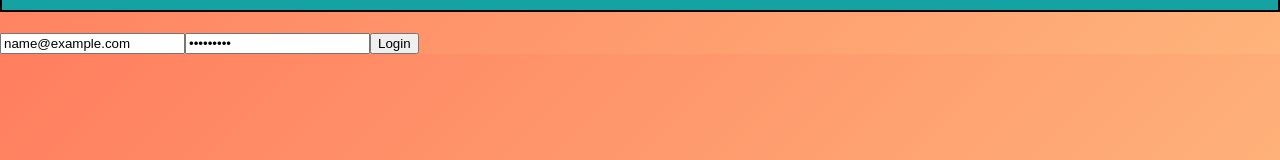
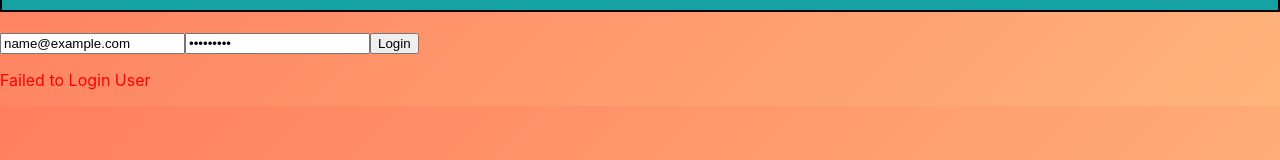
Before and after one commit to lizhopp/Janaya-Capstone-Code-Review, a React (Create React App) app in the folder coding-resources-review/coding-review-website/: page /login in a window 1280 px wide. Both pictures are taken after typing "name@example.com", "Sample123" into the empty fields and a click on the button "Login". Shown: the part 135-295 px from the top of the page. Built offline with nearby package versions, Linux system fonts and the light colour scheme; no server answers.

Commit message:
fixed the destruction of the token

```diff
--- a/coding-resources-review/coding-review-website/src/components/Login.js
+++ b/coding-resources-review/coding-review-website/src/components/Login.js
@@ -1,10 +1,11 @@
 import React, { useState } from 'react';
 import { useNavigate } from 'react-router-dom';
 
-function Login() {
+function Login({ setToken }) { // Destructure setToken from props
   const [email, setEmail] = useState('');
   const [password, setPassword] = useState('');
   const navigate = useNavigate();
+  const [error, setError] = useState(null);
 
   const handleSubmit = async (e) => {
     e.preventDefault();
@@ -25,10 +26,11 @@ function Login() {
       const data = await response.json();
       console.log('Login successful:', data);
       localStorage.setItem('token', data.token); // Save the token for future requests
-        // Redirect to the profile page
-    navigate('/profile');
+      setToken(data.token); // Update the token state in App.js
+      navigate('/profile'); // Redirect to the profile page
     } catch (error) {
       console.error('Error logging in:', error);
+      setError("Failed to Login User");
     }
   };
 
@@ -49,6 +51,7 @@ function Login() {
         required
       />
       <button type="submit">Login</button>
+      {error && <p style={{ color: 'red' }}>{error}</p>}
     </form>
   );
 }
--- a/coding-resources-review/coding-review-website/src/components/Profile.js
+++ b/coding-resources-review/coding-review-website/src/components/Profile.js
@@ -12,7 +12,9 @@ function Profile() {
     fetch('/api/auth/me', {
       headers: {
         Authorization: `Bearer ${localStorage.getItem('token')}`,
+
       },
+
     })
       .then(response => {
         if (!response.ok) {
@@ -21,6 +23,7 @@ function Profile() {
         return response.json();
       })
       .then(data => setUser(data))
+
       .catch(error => {
         console.error('Error fetching user:', error);
         navigate('/login'); // Redirect to login if unauthorized
--- a/coding-resources-review/coding-review-website/src/components/ProtectedRoute.js
+++ b/coding-resources-review/coding-review-website/src/components/ProtectedRoute.js
@@ -1,7 +1,7 @@
 import React from 'react';
 import { Navigate } from 'react-router-dom';
 
-function ProtectedRoute({ token, children }) {
+const ProtectedRoute=({ token, children })=> {
   if (!token) {
     return <Navigate to="/login" replace />;
   }
```
